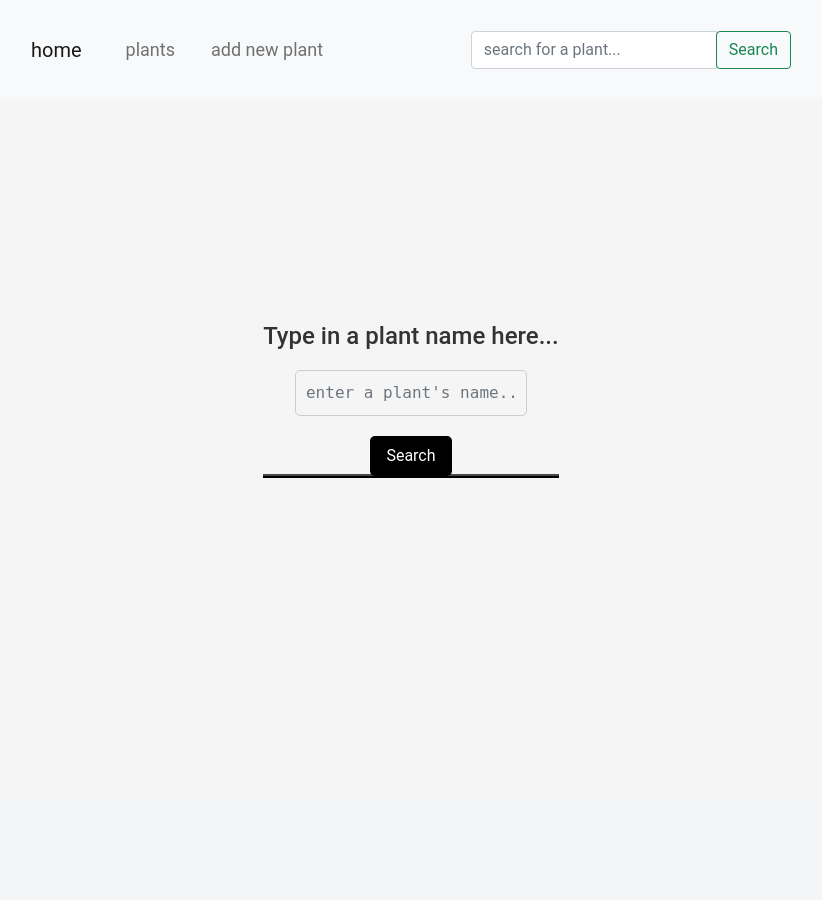
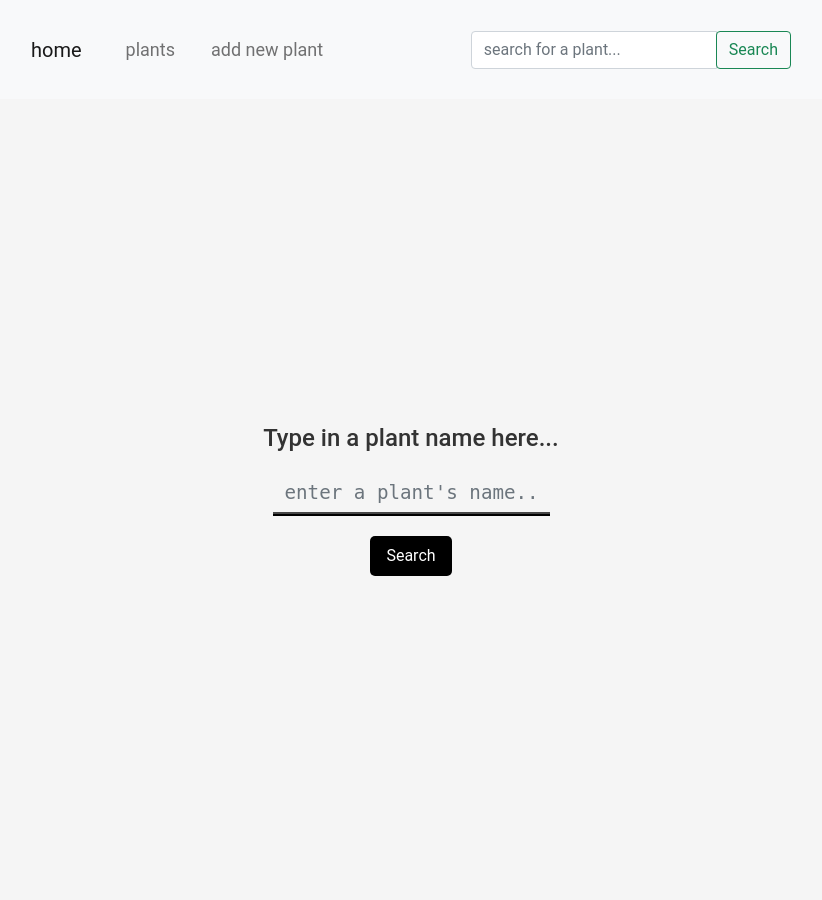
Before and after one commit to babeeshka/plant_app, a Flask app: page /add_plant in a window 1280 px wide. Shown: the whole page, without its empty margins (229-1051 px from the left). Before the commit the page ends 478 px from the top, so only its background shows below. Run offline with Flask 3, Linux system fonts and the light colour scheme; some libraries are stand-ins or nearby versions.

Commit message:
search style changes

```diff
--- a/static/css/style.css
+++ b/static/css/style.css
@@ -229,12 +229,29 @@ table tr:nth-child(even) {
     background-color: #f2f2f2;
 }
 
-/* typewriter */
+/* ... other styles ... */
+
+.add-plant-container {
+    display: flex;
+    flex-direction: column;
+    align-items: center;
+    justify-content: center;
+    height: 100vh;
+}
+
 .typewriter {
     position: relative;
     display: inline-block;
+    margin-bottom: 20px;
     border-bottom: 2px solid #000;
 }
+
+.typewriter input:focus {
+    outline: none;
+    box-shadow: none;
+    background-color: transparent;
+}
+
 
 .typewriter input {
     font-family: monospace;
@@ -263,3 +280,5 @@ table tr:nth-child(even) {
         background-color: #000;
     }
 }
+
+/* ... other styles ... */
--- a/templates/add_plant.html
+++ b/templates/add_plant.html
@@ -8,17 +8,16 @@
 {% endblock %}
 
 {% block content %}
-    <div class="search-container">
-        <div class="typewriter">
+    <div class="add-plant-container">
         <h2 class="search-title">Type in a plant name here...</h2>
         <form class="search-form" action="{{ url_for('search_plant') }}" method="POST">
             {{ form.hidden_tag() }}
-                <div class="form-group">
+            <div class="typewriter">
                 <input type="text" class="form-control" id="query" name="query"
                        placeholder="enter a plant's name...">
             </div>
             <button class="search-button" type="submit">Search</button>
         </form>
     </div>
-    </div>
+
 {% endblock %}
```
Lines whose indentation alone changed are shown as unchanged.
